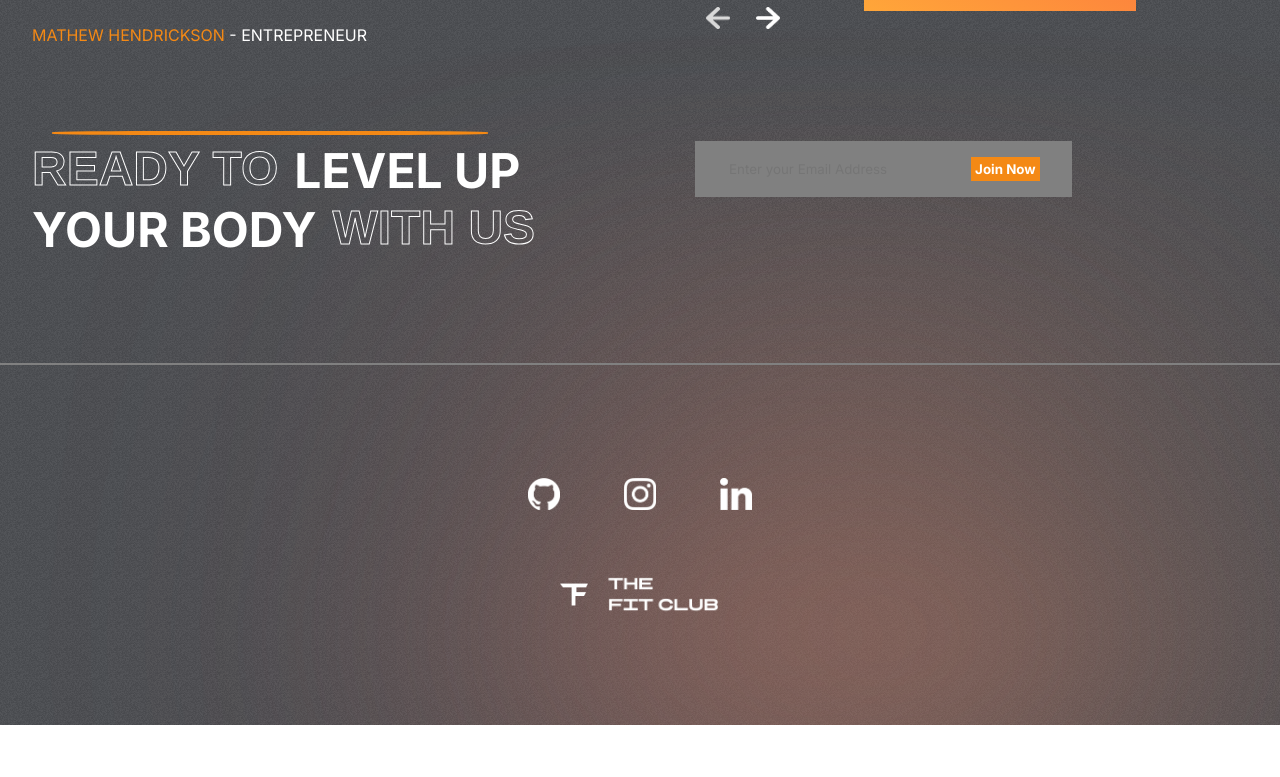
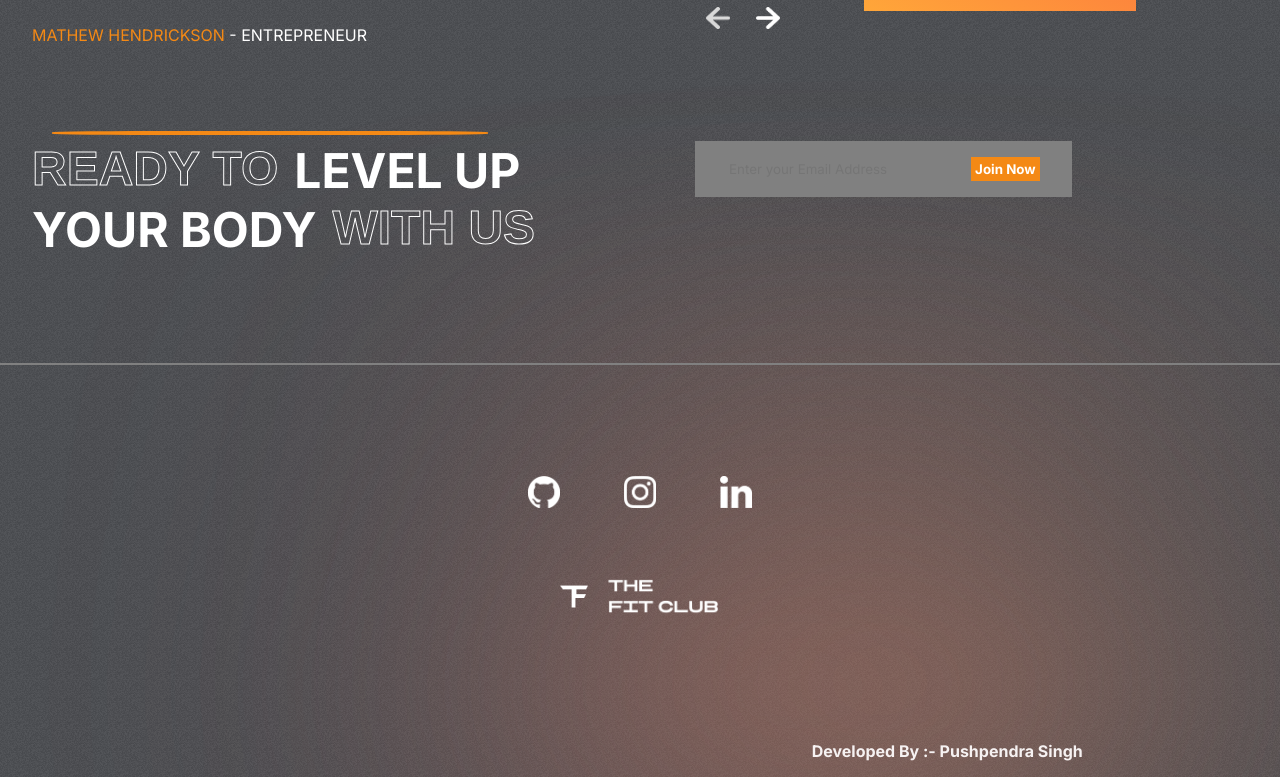
Before and after one commit to pushpendrasingh001/FitClub, a React (Create React App) app: page / in a window 1280 px wide. Shown: the part 2762-3539 px from the top of the page. Before the commit the page ends 3487 px from the top, so only its background shows below. Built offline with nearby package versions, Linux system fonts and the light colour scheme.

Commit message:
add transition on devloper name

```diff
--- a/src/components/Footer/Footer.css
+++ b/src/components/Footer/Footer.css
@@ -20,7 +20,7 @@
 display: flex;
 gap: 4rem;
 }
-.social-links>img{
+.social-links>a>img{
   width: 2rem;
   height: 2rem;
   cursor: pointer;
@@ -46,3 +46,21 @@ height: 12rem;
 filter:blur(200px);
 background:rgb(247, 168, 104);
 }
+
+.developer
+{
+  display: flex;
+  text-align: center;
+  justify-content: center;
+  color: rgb(246, 242, 242);
+  font-weight: bold;
+  animation: slide-left 10s linear infinite;
+}
+@keyframes slide-left {
+  0% {
+    transform: translateX(-100%);
+  }
+  100% {
+    transform: translateX(100%);
+  }
+}
--- a/src/components/Footer/Footer.jsx
+++ b/src/components/Footer/Footer.jsx
@@ -4,24 +4,31 @@ import Github from "../../assets/github.png"
 import Instagram from "../../assets/instagram.png"
 import LinkedIn from "../../assets/linkedin.png"
 import Logo from "../../assets/logo.png"
+
 function Footer() {
   return (
     <div className='Footer-container'>
       <hr/>
       <div className="footer">
-        <div className="social-links">       <img src={Github}alt="" />
-        <img src={Instagram} alt="" />
-        <img src={LinkedIn} alt="" />
+        <div className="social-links">
+        <a href="https://github.com/pushpendrasingh001"><img src={Github}alt="" /></a>
+        <a href="https://instagram.com/pushpendra.verma__"> <img src={Instagram} alt="" /></a>
+        <a  href="https://www.linkedin.com/in/pushpendrasingh001/"><img src={LinkedIn} alt="" /></a>
         </div>
-
-
-      <div className="logo-f">
+        <div className="logo-f">
         <img src={Logo} alt="" />
       </div>
       </div>
+
 <div className="blur blur-f-1"></div>
 <div className="blur blur-f-2"></div>
+
+      <p className='developer'
+
+      >Developed By :- Pushpendra Singh </p>
+
     </div>
+
   )
 }
 
```
